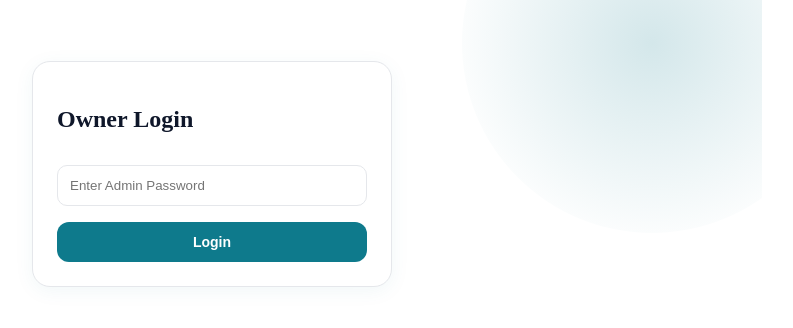
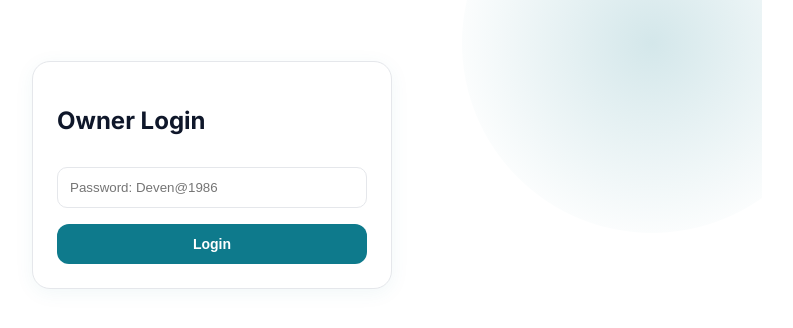
Before and after one commit to ashishpy2408-source/the-deven-booking, a Flask app: page /admin/login in a window 1280 px wide. Shown: the part 153-481 px from the top of the page, without its empty margins (428-1221 px from the left). Run offline with Flask 3, Linux system fonts and the light colour scheme.

Commit message:
Update admin_login.html

```diff
--- a/templates/admin_login.html
+++ b/templates/admin_login.html
@@ -3,14 +3,9 @@
 <style>.wrap{max-width:400px;margin:80px auto;padding:20px}.card{background:white;border:1px solid #e5e7eb;border-radius:18px;padding:24px}.input{width:100%;padding:12px;border:1px solid #e5e7eb;border-radius:10px;margin-top:12px}.btn{width:100%;background:#0e7a8c;color:white;border:none;padding:12px;border-radius:12px;font-weight:700;margin-top:16px;cursor:pointer}</style>
 {% endblock %}
 {% block content %}
-<div class="wrap">
-<div class="card">
-<h2 style="font-family:Fraunces,serif">Owner Login</h2>
+<div class="wrap"><div class="card">
+<h2>Owner Login</h2>
 {% if error %}<p style="color:red">{{ error }}</p>{% endif %}
-<form method="POST">
-<input class="input" type="password" name="password" placeholder="Enter Admin Password" required>
-<button class="btn" type="submit">Login</button>
-</form>
-</div>
-</div>
+<form method="POST"><input class="input" type="password" name="password" placeholder="Password: Deven@1986" required><button class="btn" type="submit">Login</button></form>
+</div></div>
 {% endblock %}
```
